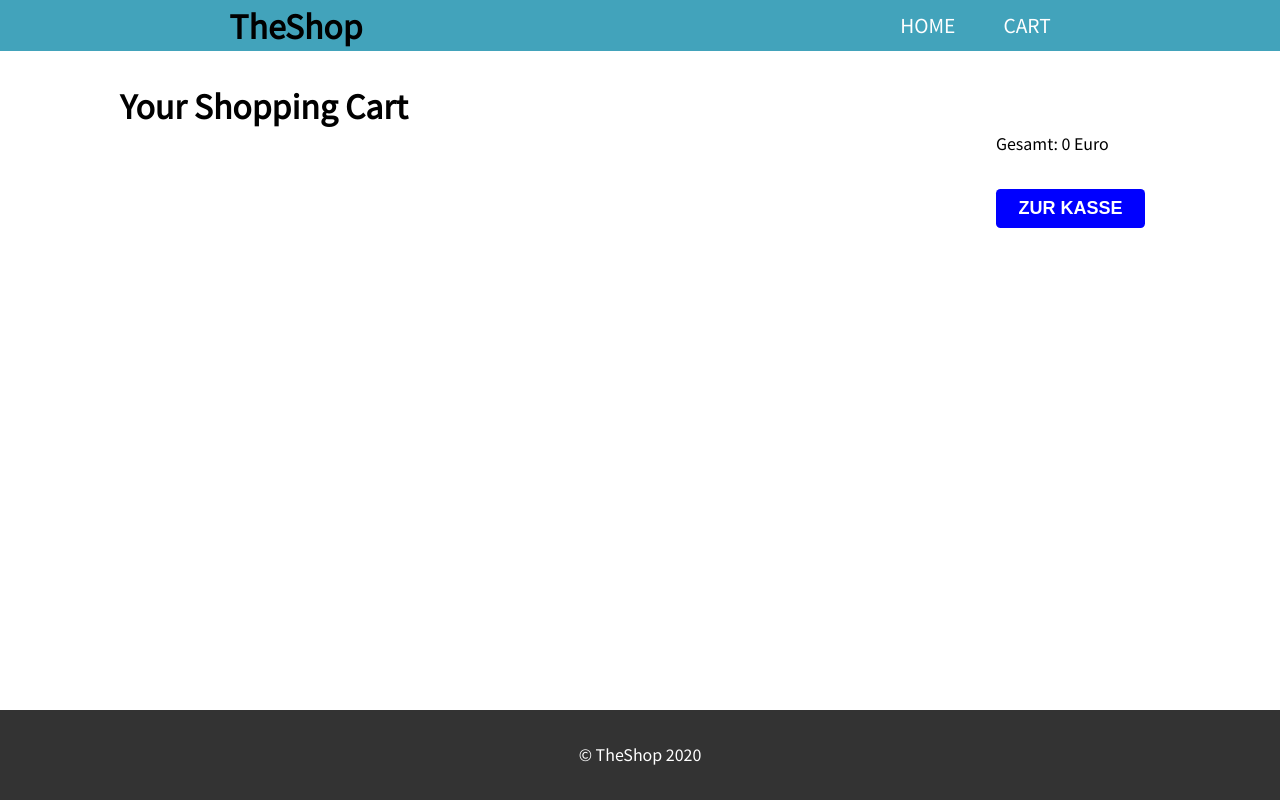
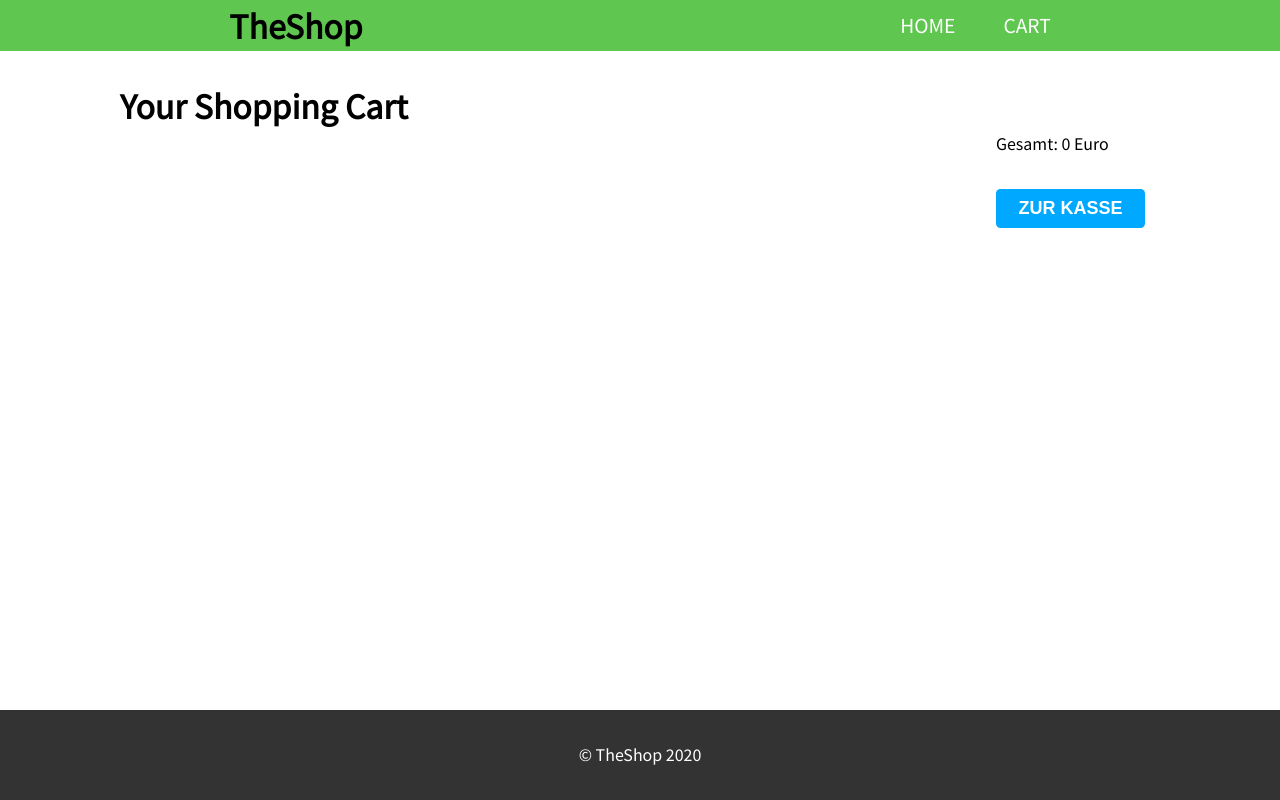
Before and after one commit to slowjo/theshop, a Gatsby site: page /cartpage in a window 1280 px wide. Built offline with nearby package versions, Linux system fonts and the light colour scheme; Gatsby itself is replaced by a stand-in of ours.

Commit message:
color change

```diff
--- a/src/pages/index.js
+++ b/src/pages/index.js
@@ -20,7 +20,8 @@ export default ({ data }) => {
     <>
     <Layout>
       <header className="hero" style={{
-        backgroundImage: `url(${PicThree}), radial-gradient(#444, #111)`
+        backgroundImage: `url(${PicThree}), radial-gradient(#7f8fa6, #353b48)`
+        /* backgroundImage: `url(${PicThree}), radial-gradient(#444, #111)` */
       }}>
         <div className="container spacing">
           <h1 className="primary-title">Amazing products for amazing people</h1>
--- a/src/styles/global.css
+++ b/src/styles/global.css
@@ -1,6 +1,7 @@
 :root {
   /* --background: rgba(0, 214, 170, 0.85); */
-  --background: rgba(33, 147, 176, 0.85);
+  /* --background: rgba(33, 147, 176, 0.85); */
+  --background: rgba(68, 189, 50, 0.85);
 }
 
 *,
@@ -210,7 +211,8 @@ section {
   font-size: 1.125em;
   padding: 0.5em 1.25em;
   border-radius: 0.25em;
-  background: var(--clr-accent, blue);
+  /* background: var(--clr-accent, blue); */
+  background: var(--clr-accent, #00a8ff);
   transition: transform 250ms ease-in-out, opacity 250ms linear;
   background-image: none;
   text-shadow: none;
@@ -619,7 +621,8 @@ textarea {
   left: 10%;
   padding: 75% 75% 0 0;
   border-radius: 50%;
-  background: #2193b0;
+  /* background: #2193b0; */
+  background: #7f8fa6;
   z-index: -1;
 }
 
@@ -729,25 +732,45 @@ textarea {
 }
 
 .hero {
-  --clr-accent: #faa700;
+  /* --clr-accent: #faa700; */
+  /* --clr-accent: #e1b12c; */
+  --clr-accent: #44bd32;
 }
 
 .pen-red {
-  --clr-inner: #faa700;
-  --clr-outer: #e48d00;
-  --clr-accent: #a1173c;
+  /* --clr-inner: #faa700;
+  --clr-outer: #e48d00; */
+  /* --clr-accent: #a1173c; */
+  /* New */
+  --clr-inner: #7f8fa6;
+  --clr-outer: #353b48;
+  --clr-accent: #44bd32;
+  color: white;
+  /* End New */
 }
 
 .pen-white {
   --clr-inner: #fce4b3;
   --clr-outer: #eac886;
   --clr-accent: #2f4858;
+  /* New */
+  --clr-inner: #7f8fa6;
+  --clr-outer: #353b48;
+  --clr-accent: #44bd32;
+  color: white;
+  /* End New */
 }
 
 .pen-blue {
   --clr-inner: #6dd5ed;
   --clr-outer: #2193b0;
   --clr-accent: #008951;
+  /* New */
+  --clr-inner: #7f8fa6;
+  --clr-outer: #353b48;
+  --clr-accent: #44bd32;
+  color: white;
+  /* End New */
 }
 
 /* Added by me */
```
